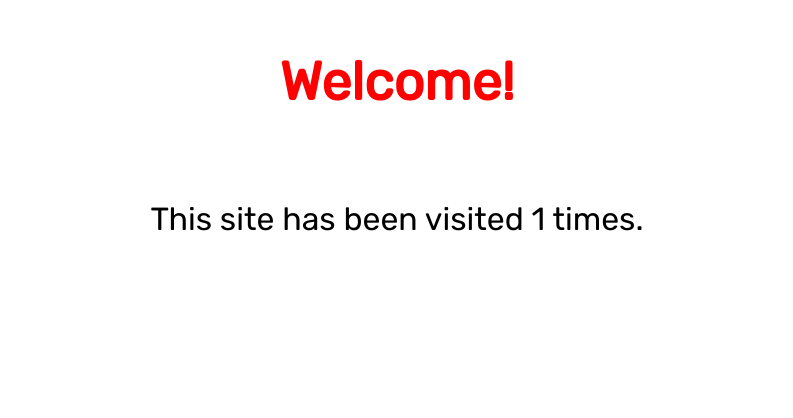
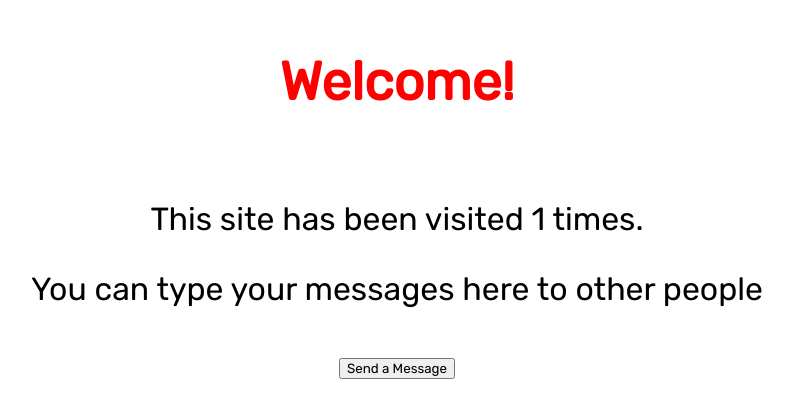
Before and after one commit to MissCrispenCakes/heroku-app-test, a Flask app: page / in a window 1280 px wide. Shown: the top 418 px of the page, without its empty margins (243-1036 px from the left). Run offline with Flask 2, Linux system fonts and the light colour scheme.

Commit message:
index html

```diff
--- a/templates/index.html
+++ b/templates/index.html
@@ -29,9 +29,15 @@
 </head>
 
 <body>
-    <div>
-        <h1>Welcome!</h1><br>
-        <p>This site has been visited {{ count }} times.</p>
+<div>
+    <h1>Welcome!</h1><br>
+    <p>This site has been visited {{ count }} times.</p>
+    <p>You can type your messages here to other people</p>
+    <div class="column1">
+        <div class="input">
+        <button onclick="message()"> Send a Message </button>
+        <nav class="strong"><p id="output">	</p> </nav>
+      </div>
     </div>
 
 {% block body %}
```
